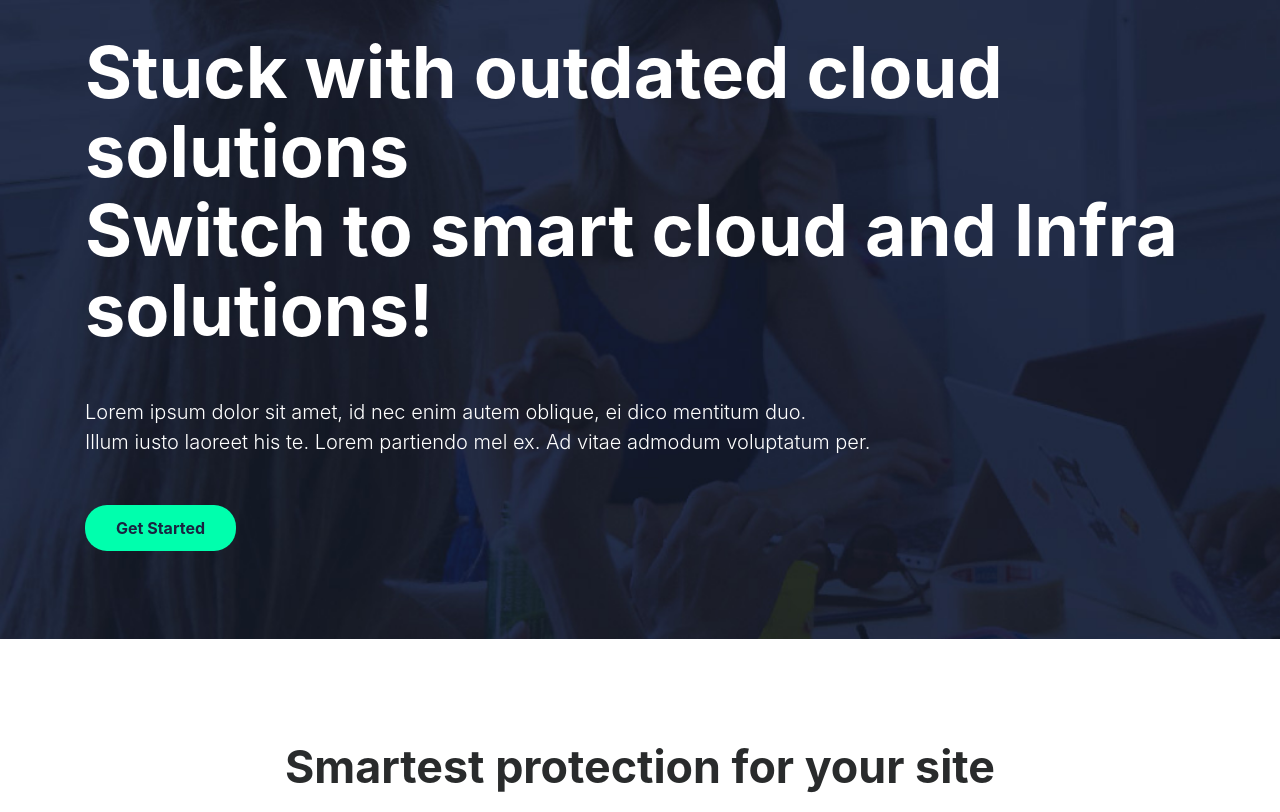
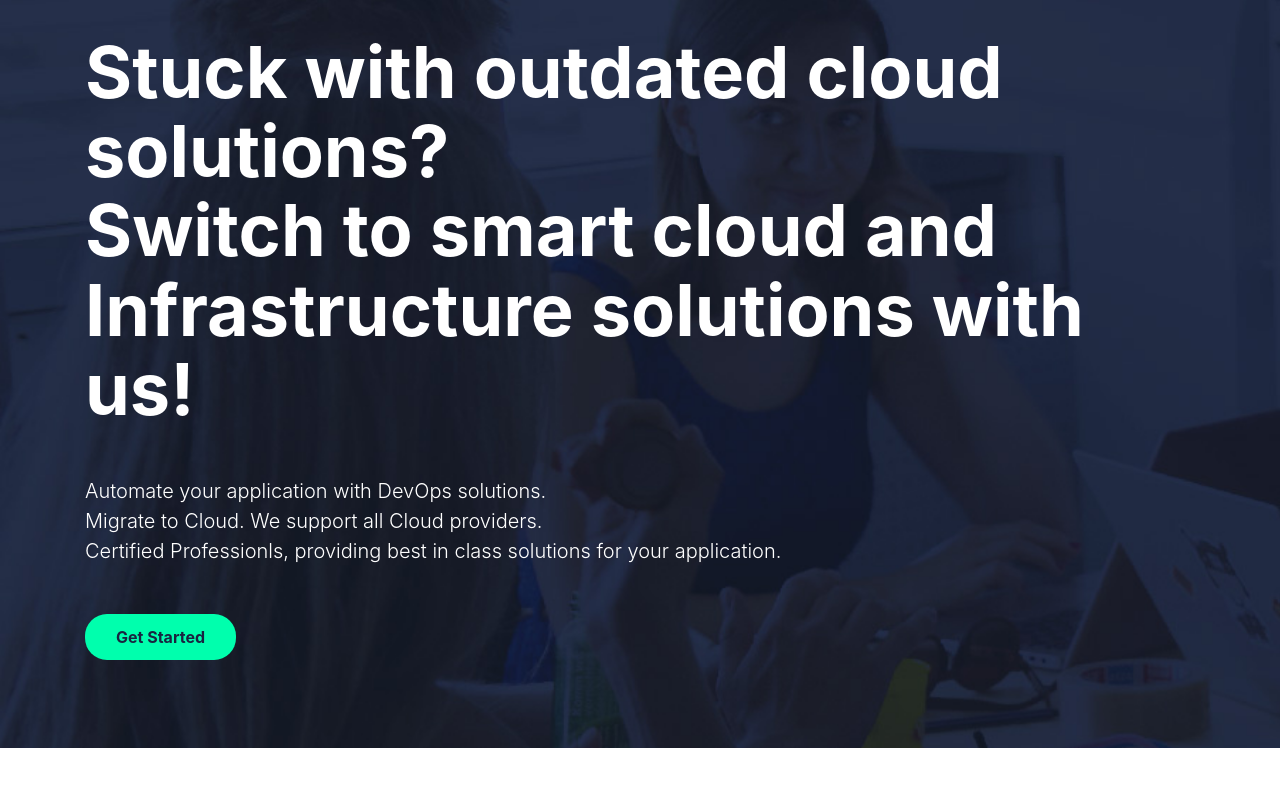
Before and after one commit to hokkolo/ownsite, a plain HTML site: page index.html in a window 1280 px wide. Shown: the part 160-972 px from the top of the page. Drawn offline with Linux system fonts and the light colour scheme.

Commit message:
content change

```diff
--- a/index.html
+++ b/index.html
@@ -32,12 +32,13 @@
                 </div>
             </header>
             <h1 data-aos="fade" data-aos-easing="linear" data-aos-duration="1000" data-aos-once="true" class="display-3 text-white font-weight-bold my-5">
-            	Stuck with outdated cloud solutions<br>
-            	Switch to smart cloud and Infra solutions!
+            	Stuck with outdated cloud solutions?<br>
+            	Switch to smart cloud and Infrastructure solutions with us!
             </h1>
             <p data-aos="fade" data-aos-easing="linear" data-aos-duration="1000" data-aos-once="true" class="lead text-white my-4">
-                Lorem ipsum dolor sit amet, id nec enim autem oblique, ei dico mentitum duo.
-                <br> Illum iusto laoreet his te. Lorem partiendo mel ex. Ad vitae admodum voluptatum per.
+                Automate your application with DevOps solutions.
+                <br> Migrate to Cloud. We support all Cloud providers.
+                <br> Certified Professionls, providing best in class solutions for your application.
             </p>
             <a href="#" data-aos="fade" data-aos-easing="linear" data-aos-duration="1000" data-aos-once="true" class="btn my-4 font-weight-bold atlas-cta cta-green">Get Started</a>
         </div>
```
